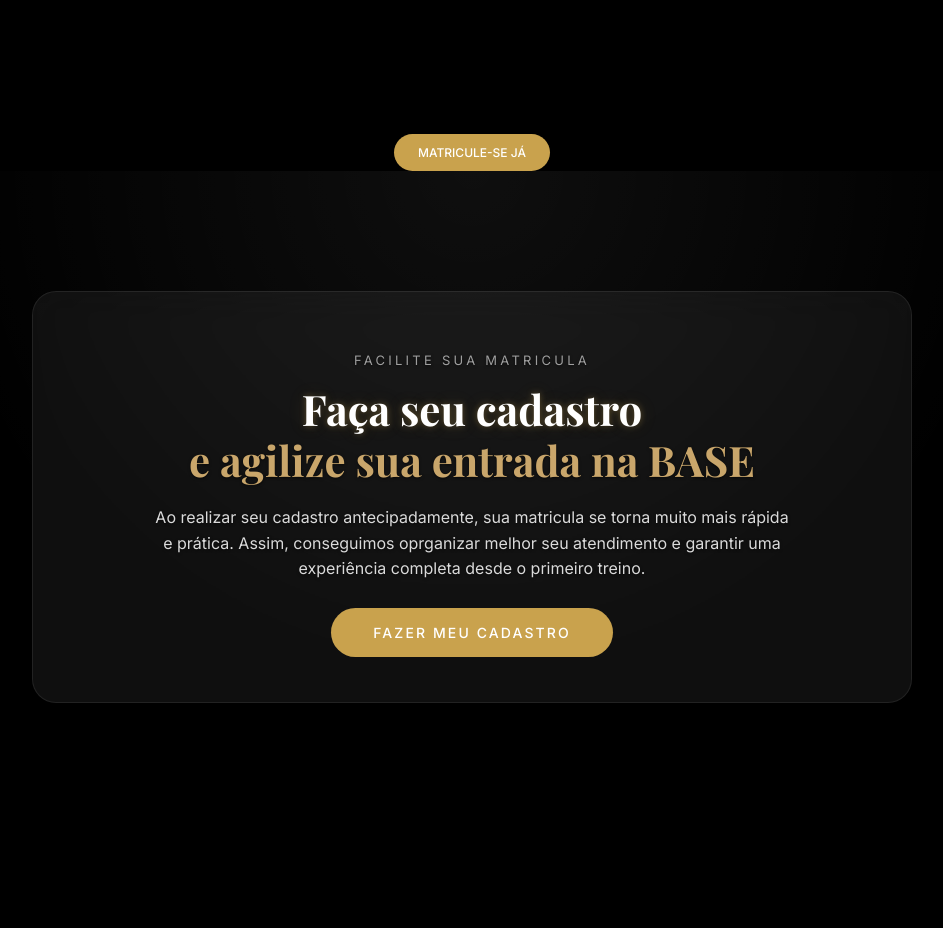
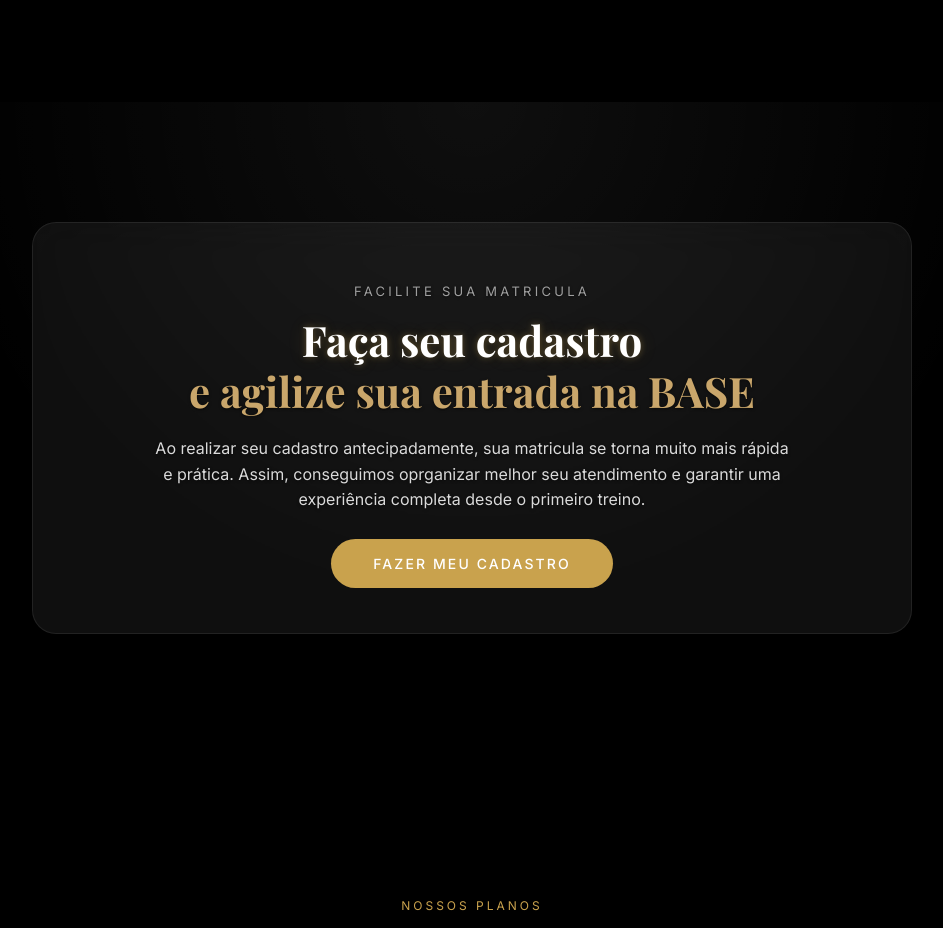
Before and after one commit to rogervitorcode/base.bjj, a website: page index.html in a window 1280 px wide. Shown: the part 2840-3768 px from the top of the page, without its empty margins (168-1111 px from the left). Drawn offline with nearby package versions, Linux system fonts and the light colour scheme.

Commit message:
Update index.html

```diff
--- a/index.html
+++ b/index.html
@@ -226,10 +226,6 @@
     </div>
   </div>
 </section>
-  <div class="about-btn">
-  <a href="https://publico.nextfit.com.br/externo/b629ecb7-40e3-4e9a-a930-7871556cd394
-    " class="btn-main">MATRICULE-SE JÁ</a>
-</div>
   <section class="cadastro-section">
     <div class="cadastro-container">
       <span class="cadastro-eyebrow">
```
